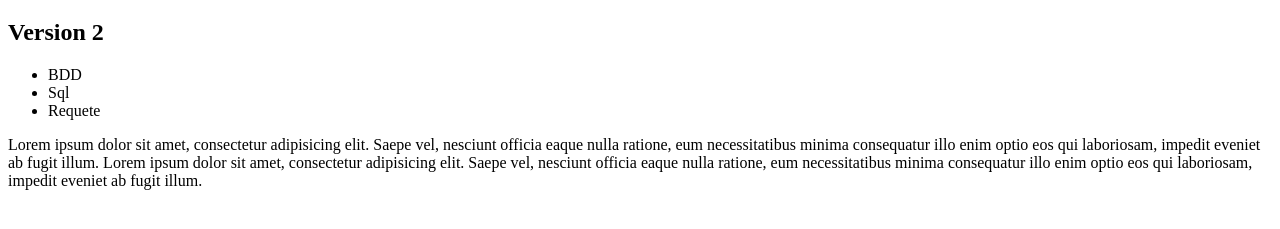
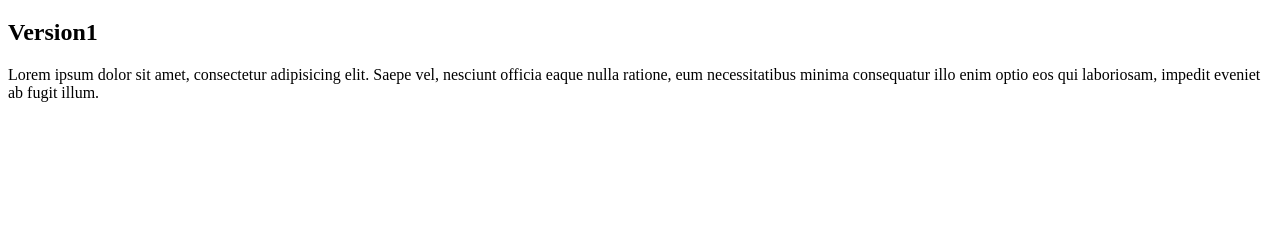
Before and after one commit to NabilAbde/testVersion, a plain HTML site: page index.html in a window 1280 px wide. Shown: the part 61-290 px from the top of the page. Drawn offline with Linux system fonts and the light colour scheme.

Commit message:
version 1 index.html

```diff
--- a/index.html
+++ b/index.html
@@ -8,18 +8,10 @@
   </head>
   <body>
     <h1>Test Github solo</h1>
-    <h2>Version 2</h2>
-    <ul>
-      <li>BDD</li>
-      <li>Sql</li>
-      <li>Requete</li>
-    </ul>
+    <h2>Version1</h2>
     <p>
       Lorem ipsum dolor sit amet, consectetur adipisicing elit. Saepe vel,
       nesciunt officia eaque nulla ratione, eum necessitatibus minima
-      consequatur illo enim optio eos qui laboriosam, impedit eveniet ab fugit
-      illum. Lorem ipsum dolor sit amet, consectetur adipisicing elit. Saepe
-      vel, nesciunt officia eaque nulla ratione, eum necessitatibus minima
       consequatur illo enim optio eos qui laboriosam, impedit eveniet ab fugit
       illum.
     </p>
```
